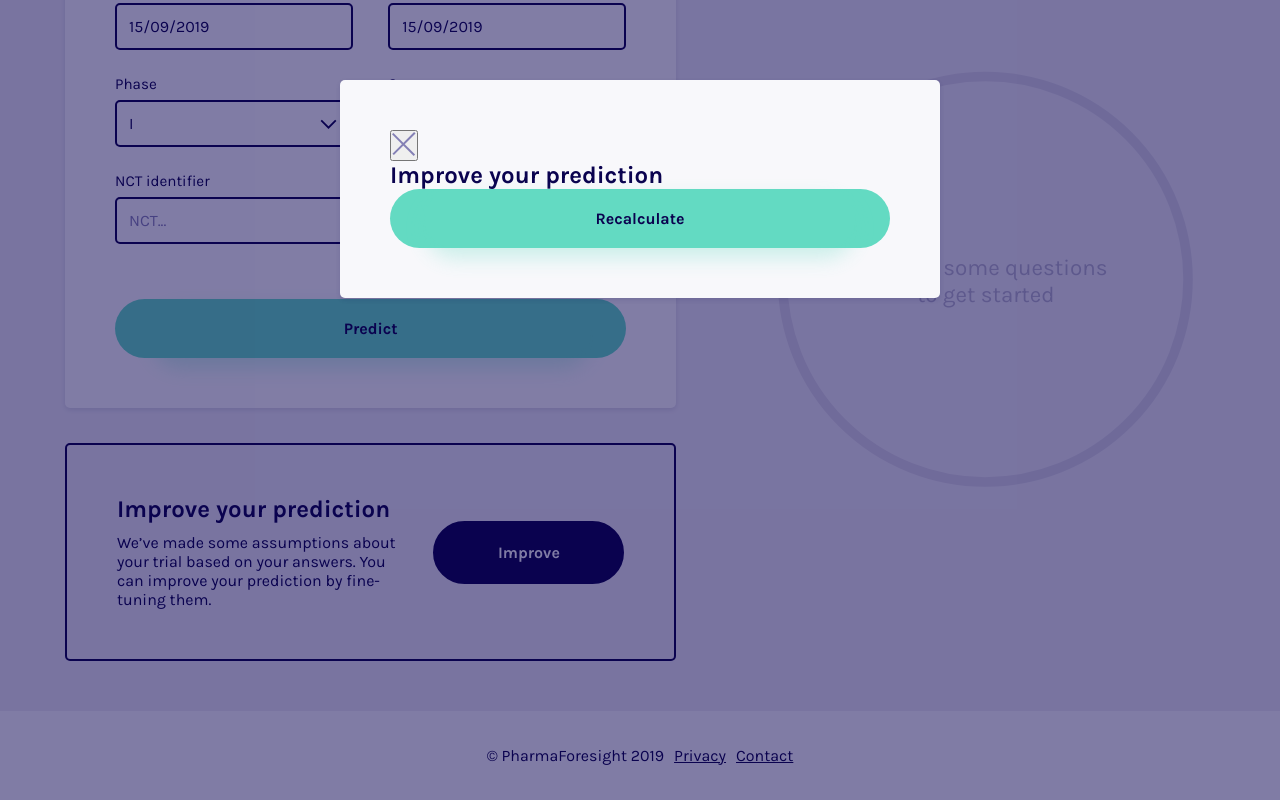
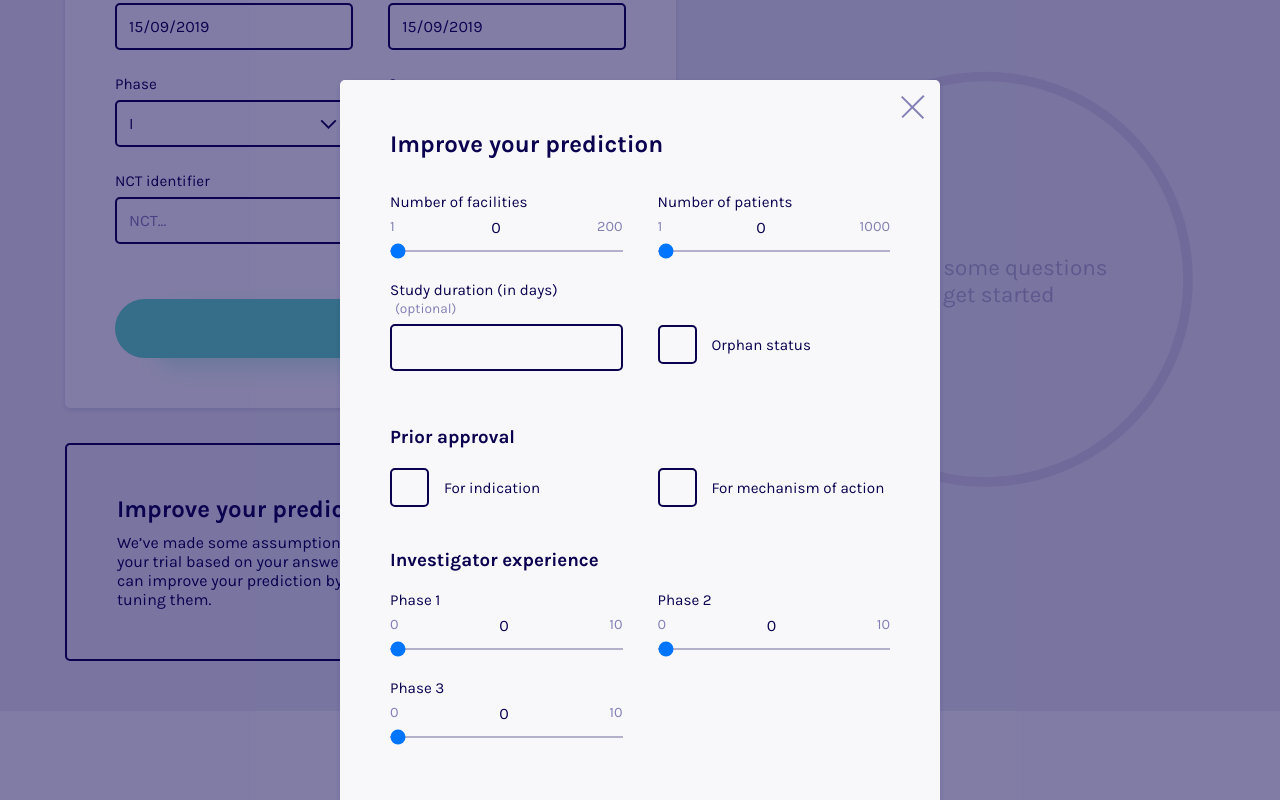
Before and after one commit to jhackett1/pharmaforesight, a React (Create React App) app: page / in a window 1280 px wide. Both pictures are taken after a click on the button "Improve". Shown: the part 1163-1963 px from the top of the page. Built offline with nearby package versions, Linux system fonts and the light colour scheme.

Commit message:
first go at detailed interface dialog

```diff
--- a/src/components/App.jsx
+++ b/src/components/App.jsx
@@ -9,7 +9,7 @@ import SelectField from "./fields/SelectField"
 import CheckboxField from "./fields/CheckboxField"
 import { PrimaryButton } from "./Button"
 import CallToAction from "./CallToAction"
-import DetailsDialog from "./DetailsDialog"
+import DetailsDialog from "./dialogs/DetailsDialog"
 
 const Columns = styled.div`
   max-width: 1200px;
@@ -142,6 +142,7 @@ const App = () => {
                 <CheckboxField
                   label="Is the trial complete?"
                   checked={bool}
+                  bottomMargin
                   onChange={e => e.target.checked ? setBool(true) : setBool(false)}
                 />
               </FormColumns>
--- /dev/null
+++ b/src/components/dialogs/DetailsDialog.jsx
@@ -0,0 +1,169 @@
+import React from "react"
+import Dialog from "./index"
+import styled from "styled-components"
+import theme from "../_theme"
+import { PrimaryButton } from "../Button"
+import TextField from "../fields/TextField"
+import CheckboxField from "../fields/CheckboxField"
+import SliderField from "../fields/SliderField"
+
+const Headline = styled.h2`
+  margin-bottom: 25px;
+  @media screen and (min-width: 850px) {
+    margin-bottom: 35px;
+  }
+`
+
+const Subheadline = styled.h3`
+  margin-bottom: 20px;
+  grid-column: 1 / 3;
+  margin-top: 30px;
+`
+
+const FormColumns = styled.div`
+  @media screen and (min-width: 850px) {
+    display: grid;
+    grid-template-columns: 1fr 1fr;
+    grid-column-gap: 35px;
+    align-items: end;
+  }
+  & + button {
+    margin-top: 30px;
+  }
+`
+
+const DetailsDialog = ({
+    open,
+    handleDismiss
+}) =>
+    <Dialog open={open} handleDismiss={handleDismiss}>
+        <Headline>Improve your prediction</Headline>
+        <form>
+            <FormColumns>
+
+                <SliderField
+                    label="Number of facilities"
+                    min="1"
+                    max="200"
+                    step="1"
+                />
+                <SliderField
+                    label="Number of patients"
+                    min="1"
+                    max="1000"
+                    step="1"
+                />
+                <TextField
+                    type="number"
+                    label="Study duration (in days)"
+                />
+                <CheckboxField
+                    label="Orphan status"
+                    bottomMargin
+                />
+
+                <Subheadline>Prior approval</Subheadline>
+                <CheckboxField
+                    label="For indication"
+                />
+                <CheckboxField
+                    label="For mechanism of action"
+                />
+
+                <Subheadline>Investigator experience</Subheadline>
+                <SliderField
+                    label="Phase 1"
+                    min="0"
+                    max="10"
+                    step="1"
+                />
+                <SliderField
+                    label="Phase 2"
+                    min="0"
+                    max="10"
+                    step="1"
+                />
+                <SliderField
+                    label="Phase 3"
+                    min="0"
+                    max="10"
+                    step="1"
+                />
+
+
+                <Subheadline>Sponsor experience</Subheadline>
+                <SliderField
+                    label="Phase 1"
+                    min="0"
+                    max="10"
+                    step="1"
+                />
+                <SliderField
+                    label="Phase 2"
+                    min="0"
+                    max="10"
+                    step="1"
+                />
+                <SliderField
+                    label="Phase 3"
+                    min="0"
+                    max="10"
+                    step="1"
+                />
+
+                <Subheadline>Trial design</Subheadline>
+                <CheckboxField
+                    label="Single arm?"
+                />
+                <CheckboxField
+                    label="Multiple arms?"
+                />
+                <CheckboxField
+                    label="Masking?"
+                />
+                <CheckboxField
+                    label="Non-inferiority?"
+                />
+                <CheckboxField
+                    label="Open label?"
+                />
+                <CheckboxField
+                    label="Randomised?"
+                />
+                <CheckboxField
+                    label="Active comparator?"
+                />
+                <CheckboxField
+                    label="Placebo comparator?"
+                />
+
+
+                <Subheadline>Sites in...</Subheadline>
+                <CheckboxField
+                    label="Canada?"
+                />
+                <CheckboxField
+                    label="China?"
+                />
+                <CheckboxField
+                    label="France?"
+                />
+                <CheckboxField
+                    label="Germany?"
+                />
+                <CheckboxField
+                    label="Italy?"
+                />
+                <CheckboxField
+                    label="UK?"
+                />
+                <CheckboxField
+                    label="US?"
+                />
+
+            </FormColumns>
+            <PrimaryButton>Recalculate</PrimaryButton>
+        </form>
+    </Dialog>
+
+export default DetailsDialog
--- a/src/components/DetailsDialog/index.jsx
+++ b/src/components/dialogs/index.jsx
@@ -11,6 +11,7 @@ const StyledDialog = styled(Dialog)`
     border-radius: 5px;
     color: ${theme.dark};
     padding: 25px;
+    position: relative;
     box-shadow: 0px 2px 5px rgba(10,2,79,0.1);
     @media screen and (min-width: 850px) {
         padding: 50px;
@@ -18,17 +19,23 @@ const StyledDialog = styled(Dialog)`
     }
 `
 
-const DetailsDialog = ({
+const CloseButton = styled.button`
+    position: absolute;
+    right: 15px;
+    top: 15px;
+    background: none;
+    border: none;
+    cursor: pointer;
+`
+
+const GenericDialog = ({
     open,
-    handleDismiss
+    handleDismiss,
+    children
 }) =>
     <StyledDialog isOpen={open} onDismiss={handleDismiss}>
-            <button onClick={handleDismiss}><img src={cross} alt="close dialog"/></button>
-            <h2>Improve your prediction</h2>
-            <form>
-                <PrimaryButton>Recalculate</PrimaryButton>
-            </form>
-
+        <CloseButton onClick={handleDismiss}><img src={cross} alt="close dialog"/></CloseButton>
+        {children}
     </StyledDialog>
 
-export default DetailsDialog
+export default GenericDialog
--- a/src/components/fields/CheckboxField.jsx
+++ b/src/components/fields/CheckboxField.jsx
@@ -4,7 +4,7 @@ import theme from "../_theme"
 import tick from "./tick.svg"
 
 const Outer = styled.div`
-    margin-bottom: 25px;
+    margin-bottom: ${props => props.bottomMargin ? "25px" : "5px"};
     position: relative;
 `
 
@@ -20,10 +20,10 @@ const Label = styled.label`
         content: "";
         display: inline-block;
         margin-right: 15px;
-        height: 30px;
-        width: 30px;
+        height: 35px;
+        width: 35px;
         flex-shrink: 0;
-        border-radius: 2px;
+        border-radius: 5px;
         border: 2px solid ${theme.darkText};
         cursor: pointer;
     }
@@ -43,10 +43,10 @@ const Input = styled.input`
         position: absolute;
         content: "";
         display: block;
-        height: 23px;
-        width: 23px;
-        left: 5px;
-        top: 5px;
+        height: 25px;
+        width: 25px;
+        left: 7px;
+        top: 7px;
         background-image: url(${tick});
         background-size: contain;
         background-position: center;
@@ -59,9 +59,10 @@ const CheckboxField = ({
     checked,
     label,
     name,
-    onChange
+    onChange,
+    bottomMargin
 }) =>
-    <Outer>
+    <Outer bottomMargin={bottomMargin}>
         <Input
             checked={checked}
             name={name}
--- a/src/components/fields/SliderField.jsx
+++ b/src/components/fields/SliderField.jsx
@@ -56,7 +56,8 @@ const SliderField = ({
     min,
     max,
     step,
-    name
+    name,
+    label
 }) => {
     const [ value, setValue ] = useState(0)
     return(
@@ -65,7 +66,7 @@ const SliderField = ({
                 required
                 htmlFor={name}
             >
-                Label
+                {label}
             </Label>
             <Values>
                 <Span>{min}</Span>
```
Also changed, not shown: src/components/dialogs/cross.svg (renamed from src/components/DetailsDialog/cross.svg).
